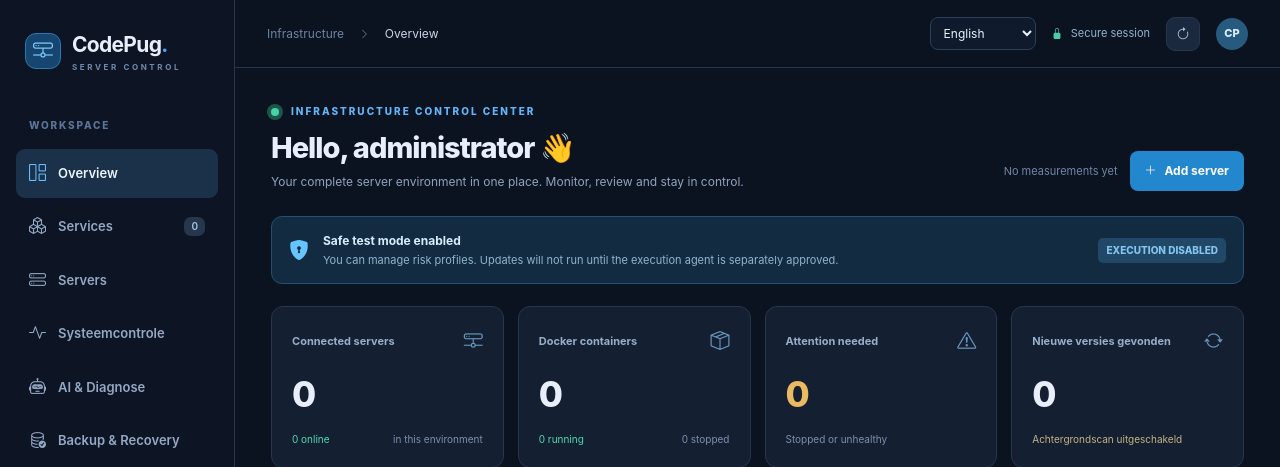
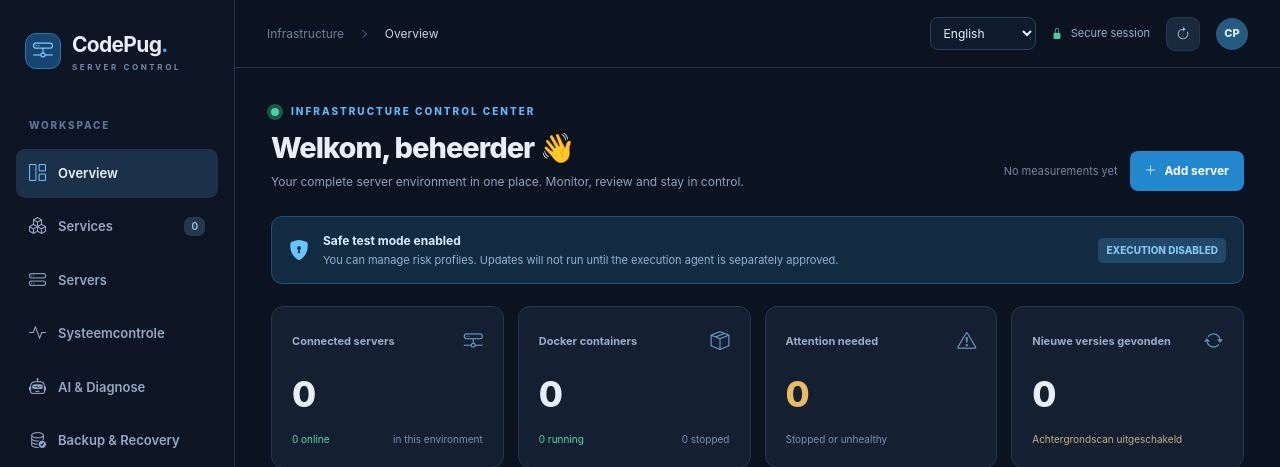
Before and after one commit to Evert-67/MCP, a Python web app: template dashboard/templates/index.html in a window 1280 px wide. Shown: the top 467 px of the page. Run offline with Jinja, Linux system fonts and the light colour scheme; the template is opened without the code that fills it, so the values that code supplies are empty.

Commit message:
fix(ui): replace misleading hard-coded morning greeting in legacy dashboard

```diff
--- a/dashboard/templates/index.html
+++ b/dashboard/templates/index.html
@@ -24,7 +24,7 @@
   <main class="main" id="overview">
     <header class="topbar"><button class="btn d-md-none menu-btn" id="menu"><i class="bi bi-list"></i></button><div class="crumb">Infrastructuur <i class="bi bi-chevron-right"></i> <span>Overzicht</span></div><div class="top-actions"><label for="language" class="visually-hidden">Language / Taal</label><select id="language" class="filter-select" title="Language / Taal" aria-label="Language / Taal"><option value="nl">Nederlands</option><option value="en">English</option></select><span class="top-secure"><i class="bi bi-lock-fill"></i> Beveiligde sessie</span><button class="icon-btn" id="refresh" title="Vernieuwen"><i class="bi bi-arrow-clockwise"></i></button><div class="avatar">CP</div></div></header>
     <div class="content">
-      <div class="intro"><div><div class="eyebrow"><span class="pulse-dot"></span> INFRASTRUCTURE CONTROL CENTER</div><h1>Goedemorgen, beheerder <span>👋</span></h1><p>Je volledige serveromgeving, helder op één plek. Monitor, beoordeel en houd de controle.</p></div><div class="intro-actions"><span id="updated">Gegevens laden...</span><button class="primary-btn" id="add-server"><i class="bi bi-plus-lg"></i> Server toevoegen</button></div></div>
+      <div class="intro"><div><div class="eyebrow"><span class="pulse-dot"></span> INFRASTRUCTURE CONTROL CENTER</div><h1>Welkom, beheerder <span>👋</span></h1><p>Je volledige serveromgeving, helder op één plek. Monitor, beoordeel en houd de controle.</p></div><div class="intro-actions"><span id="updated">Gegevens laden...</span><button class="primary-btn" id="add-server"><i class="bi bi-plus-lg"></i> Server toevoegen</button></div></div>
       <div class="alert-ribbon"><i class="bi bi-shield-lock-fill"></i><div><strong>Veilige testmodus actief</strong><span>Risicoprofielen kun je beheren. Updates worden nog niet uitgevoerd totdat de uitvoeringsagent apart is vrijgegeven.</span></div><span class="ribbon-tag">UITVOERING UIT</span></div>
       <section class="metrics"><article class="metric"><div class="metric-title">Gekoppelde servers <i class="bi bi-hdd-network"></i></div><div class="metric-number" id="m-servers">—</div><div class="metric-footer"><span class="positive" id="m-online">— online</span><span>in de omgeving</span></div></article><article class="metric"><div class="metric-title">Docker-containers <i class="bi bi-box-seam"></i></div><div class="metric-number" id="m-containers">—</div><div class="metric-footer"><span class="positive" id="m-running">— actief</span><span id="m-stopped">— gestopt</span></div></article><article class="metric"><div class="metric-title">Aandacht vereist <i class="bi bi-exclamation-triangle"></i></div><div class="metric-number warning" id="m-alerts">—</div><div class="metric-footer"><span>Gestopt of ongezond</span></div></article><article class="metric"><div class="metric-title">Nieuwe versies gevonden <i class="bi bi-arrow-repeat"></i></div><div class="metric-number" id="m-updates">—</div><div class="metric-footer"><span class="neutral" id="m-updates-scan">Versiecontrole uitgeschakeld</span></div></article></section>
       <div class="section-head" id="servers"><div><h2>Jouw servers</h2><p>Automatisch ontdekte en gekoppelde hosts</p></div><button class="text-btn" id="add-server-2"><i class="bi bi-plus-circle"></i> Server koppelen</button></div>
```
